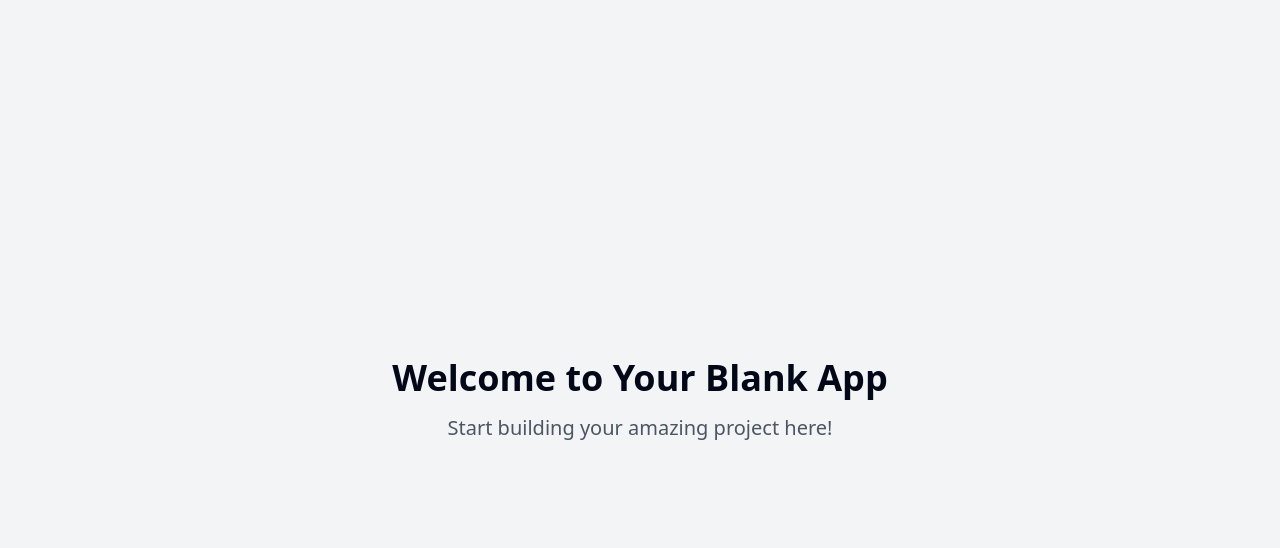
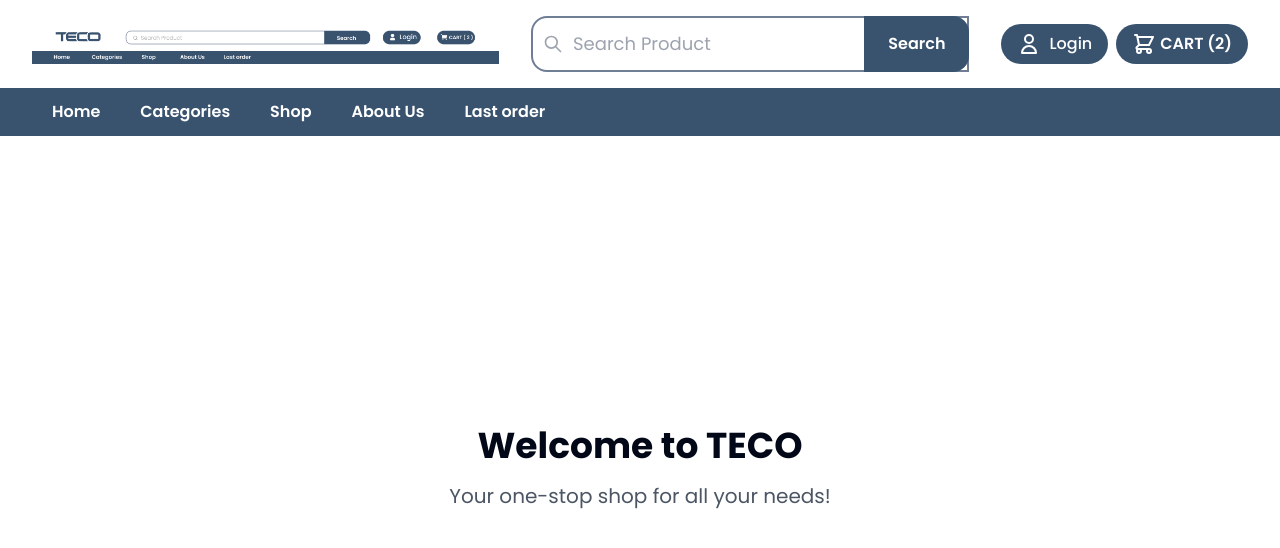
Before and after one commit to Mohamed-khaled0/Hardware-Price-Tracker, a React (Vite) app: page / in a window 1280 px wide. Shown: the top 548 px of the page. Built offline with nearby package versions, Linux system fonts and the light colour scheme.

Commit message:
feat: Add Navbar component
Adds a new Navbar component with styling and images.

```diff
--- /dev/null
+++ b/src/components/NavBar.tsx
@@ -0,0 +1,127 @@
+
+import { useState } from 'react';
+import { Menu } from 'lucide-react';
+import { Link } from 'react-router-dom';
+import { cn } from '@/lib/utils';
+
+const NavBar = () => {
+  const [isMenuOpen, setIsMenuOpen] = useState(false);
+
+  return (
+    <div className="w-full">
+      {/* Top Navigation Bar */}
+      <div className="relative bg-white px-4 md:px-8 py-4">
+        <div className="max-w-7xl mx-auto flex flex-wrap items-center justify-between gap-4">
+          {/* Logo */}
+          <Link to="/" className="flex-shrink-0">
+            <img
+              className="h-8 md:h-10 w-auto object-contain"
+              src="/lovable-uploads/bf098ade-1f1f-4fb7-9c5e-1b97aab674b8.png"
+              alt="TECO Logo"
+            />
+          </Link>
+
+          {/* Search Bar - Hidden on mobile, shown on larger screens */}
+          <div className="hidden md:flex flex-1 max-w-3xl mx-4">
+            <div className="relative w-full">
+              <div className="absolute inset-y-0 left-0 pl-3 flex items-center pointer-events-none">
+                <svg className="w-5 h-5 text-gray-400" fill="none" stroke="currentColor" viewBox="0 0 24 24" xmlns="http://www.w3.org/2000/svg">
+                  <path strokeLinecap="round" strokeLinejoin="round" strokeWidth={2} d="M21 21l-6-6m2-5a7 7 0 11-14 0 7 7 0 0114 0z" />
+                </svg>
+              </div>
+              <input
+                className="w-full pl-10 pr-4 py-3 border-2 border-[#6f7d95] rounded-l-2xl focus:outline-none text-lg"
+                type="text"
+                placeholder="Search Product"
+              />
+              <button
+                className="absolute right-0 top-0 bottom-0 px-6 bg-[#39536f] text-white font-semibold rounded-r-2xl"
+              >
+                Search
+              </button>
+            </div>
+          </div>
+
+          {/* Login and Cart Buttons */}
+          <div className="flex items-center gap-2">
+            <button className="flex items-center bg-[#39536f] text-white rounded-full px-4 py-2">
+              <svg className="w-6 h-6 mr-2" fill="none" stroke="currentColor" viewBox="0 0 24 24" xmlns="http://www.w3.org/2000/svg">
+                <path strokeLinecap="round" strokeLinejoin="round" strokeWidth={2} d="M16 7a4 4 0 11-8 0 4 4 0 018 0zM12 14a7 7 0 00-7 7h14a7 7 0 00-7-7z" />
+              </svg>
+              <span className="font-medium">Login</span>
+            </button>
+            <button className="flex items-center bg-[#39536f] text-white rounded-full px-4 py-2">
+              <svg className="w-6 h-6 mr-1" fill="none" stroke="currentColor" viewBox="0 0 24 24" xmlns="http://www.w3.org/2000/svg">
+                <path strokeLinecap="round" strokeLinejoin="round" strokeWidth={2} d="M3 3h2l.4 2M7 13h10l4-8H5.4M7 13L5.4 5M7 13l-2.293 2.293c-.63.63-.184 1.707.707 1.707H17m0 0a2 2 0 100 4 2 2 0 000-4zm-8 2a2 2 0 11-4 0 2 2 0 014 0z" />
+              </svg>
+              <span className="font-semibold">CART (2)</span>
+            </button>
+          </div>
+
+          {/* Mobile menu button */}
+          <div className="md:hidden flex items-center">
+            <button
+              onClick={() => setIsMenuOpen(!isMenuOpen)}
+              className="inline-flex items-center justify-center p-2 rounded-md text-gray-700 hover:text-[#39536f] focus:outline-none"
+            >
+              <Menu className="h-6 w-6" />
+            </button>
+          </div>
+
+          {/* Mobile search - visible only on mobile */}
+          <div className="md:hidden w-full mt-2">
+            <div className="relative w-full flex">
+              <div className="absolute inset-y-0 left-0 pl-3 flex items-center pointer-events-none">
+                <svg className="w-5 h-5 text-gray-400" fill="none" stroke="currentColor" viewBox="0 0 24 24" xmlns="http://www.w3.org/2000/svg">
+                  <path strokeLinecap="round" strokeLinejoin="round" strokeWidth={2} d="M21 21l-6-6m2-5a7 7 0 11-14 0 7 7 0 0114 0z" />
+                </svg>
+              </div>
+              <input
+                className="w-full pl-10 pr-4 py-2 border-2 border-[#6f7d95] rounded-l-2xl focus:outline-none"
+                type="text"
+                placeholder="Search Product"
+              />
+              <button
+                className="px-4 bg-[#39536f] text-white font-semibold rounded-r-2xl"
+              >
+                Search
+              </button>
+            </div>
+          </div>
+        </div>
+      </div>
+
+      {/* Bottom Navigation Bar */}
+      <div className="bg-[#39536f] px-4 md:px-8">
+        {/* Desktop menu */}
+        <div className="hidden md:flex max-w-7xl mx-auto">
+          <nav className="flex">
+            <Link to="/" className="text-white font-semibold px-5 py-3 hover:bg-[#2a405a] transition-colors">Home</Link>
+            <Link to="/categories" className="text-white font-semibold px-5 py-3 hover:bg-[#2a405a] transition-colors">Categories</Link>
+            <Link to="/shop" className="text-white font-semibold px-5 py-3 hover:bg-[#2a405a] transition-colors">Shop</Link>
+            <Link to="/about" className="text-white font-semibold px-5 py-3 hover:bg-[#2a405a] transition-colors">About Us</Link>
+            <Link to="/last-order" className="text-white font-semibold px-5 py-3 hover:bg-[#2a405a] transition-colors">Last order</Link>
+          </nav>
+        </div>
+      </div>
+
+      {/* Mobile menu dropdown */}
+      <div
+        className={cn(
+          "md:hidden bg-[#2a405a] transition-all duration-300 ease-in-out overflow-hidden",
+          isMenuOpen ? "max-h-60" : "max-h-0"
+        )}
+      >
+        <div className="px-2 pt-2 pb-3 space-y-1 sm:px-3">
+          <Link to="/" className="text-white block px-3 py-2 font-semibold hover:bg-[#39536f] rounded-md">Home</Link>
+          <Link to="/categories" className="text-white block px-3 py-2 font-semibold hover:bg-[#39536f] rounded-md">Categories</Link>
+          <Link to="/shop" className="text-white block px-3 py-2 font-semibold hover:bg-[#39536f] rounded-md">Shop</Link>
+          <Link to="/about" className="text-white block px-3 py-2 font-semibold hover:bg-[#39536f] rounded-md">About Us</Link>
+          <Link to="/last-order" className="text-white block px-3 py-2 font-semibold hover:bg-[#39536f] rounded-md">Last order</Link>
+        </div>
+      </div>
+    </div>
+  );
+};
+
+export default NavBar;
--- a/src/index.css
+++ b/src/index.css
@@ -1,3 +1,6 @@
+
+@import url('https://fonts.googleapis.com/css2?family=Poppins:wght@300;400;500;600;700&display=swap');
+
 @tailwind base;
 @tailwind components;
 @tailwind utilities;
@@ -97,5 +100,6 @@
 
   body {
     @apply bg-background text-foreground;
+    font-family: 'Poppins', sans-serif;
   }
 }
--- a/src/pages/Index.tsx
+++ b/src/pages/Index.tsx
@@ -1,11 +1,15 @@
-// Update this page (the content is just a fallback if you fail to update the page)
+
+import NavBar from "@/components/NavBar";
 
 const Index = () => {
   return (
-    <div className="min-h-screen flex items-center justify-center bg-gray-100">
-      <div className="text-center">
-        <h1 className="text-4xl font-bold mb-4">Welcome to Your Blank App</h1>
-        <p className="text-xl text-gray-600">Start building your amazing project here!</p>
+    <div className="min-h-screen flex flex-col">
+      <NavBar />
+      <div className="flex-1 flex items-center justify-center p-6">
+        <div className="text-center">
+          <h1 className="text-4xl font-bold mb-4">Welcome to TECO</h1>
+          <p className="text-xl text-gray-600">Your one-stop shop for all your needs!</p>
+        </div>
       </div>
     </div>
   );
--- a/tailwind.config.ts
+++ b/tailwind.config.ts
@@ -1,3 +1,4 @@
+
 import type { Config } from "tailwindcss";
 
 export default {
@@ -61,7 +62,14 @@ export default {
 					'accent-foreground': 'hsl(var(--sidebar-accent-foreground))',
 					border: 'hsl(var(--sidebar-border))',
 					ring: 'hsl(var(--sidebar-ring))'
+				},
+				navy: {
+					DEFAULT: '#39536f',
+					dark: '#2a405a'
 				}
+			},
+			fontFamily: {
+				sans: ['Poppins', 'sans-serif'],
 			},
 			borderRadius: {
 				lg: 'var(--radius)',
```
Also changed, not shown: public/lovable-uploads/bf098ade-1f1f-4fb7-9c5e-1b97aab674b8.png (added).
